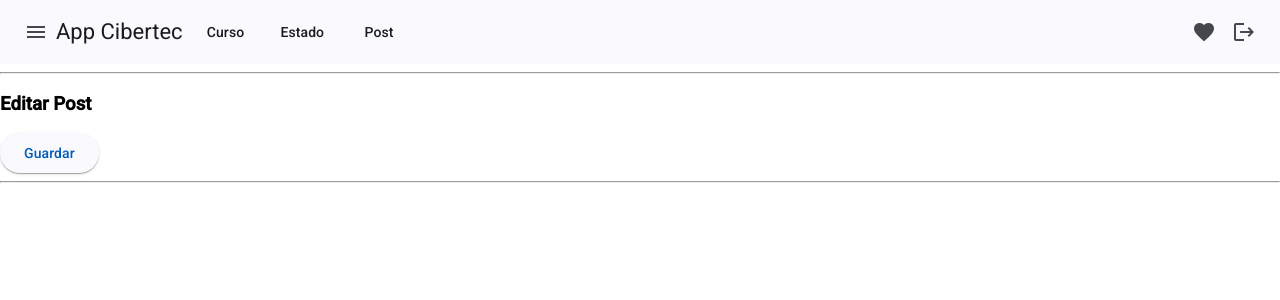
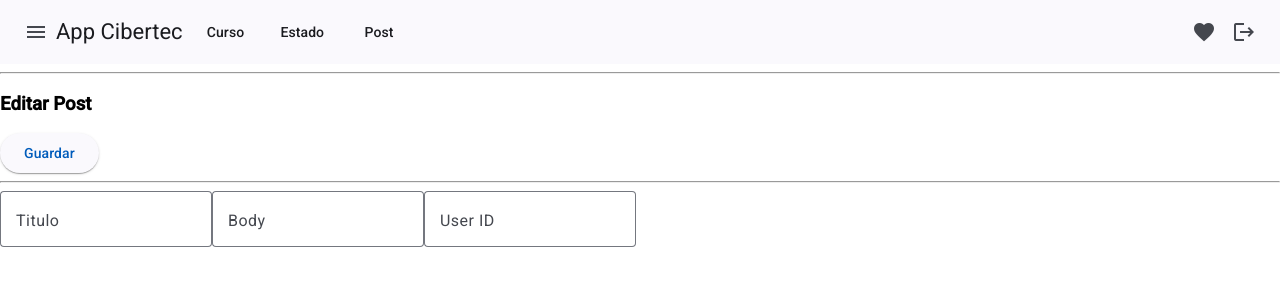
Before and after one commit to gustavoqooo/app-amaterial, an Angular app: page /dashboard/post/1 in a window 1280 px wide. Shown: the top 300 px of the page. Built offline with nearby package versions, Linux system fonts and the light colour scheme; no server answers; sample sign-in values are in the browser's storage.

Commit message:
registrar y actualizar API Rest

```diff
--- a/src/app/dashboard/posts/post-detalle/post-detalle.component.html
+++ b/src/app/dashboard/posts/post-detalle/post-detalle.component.html
@@ -3,7 +3,28 @@
         <h3>{{formTitulo}}</h3>
     </div>
     <div class="right">
-        <button mat-raised-button color="primary">Guardar</button>
+        <button mat-raised-button color="primary"
+         (click)="guardarPost()">Guardar</button>
     </div>
 </div>
 <hr />
+<div class="form-container">
+    <form class="form" [formGroup]="postForm">
+
+        <mat-form-field appearance="outline">
+            <mat-label>Titulo</mat-label>
+            <input matInput name="title" formControlName="title" />
+        </mat-form-field>
+
+        <mat-form-field appearance="outline">
+            <mat-label>Body</mat-label>
+            <input matInput name="body" formControlName="body" />
+        </mat-form-field>
+
+        <mat-form-field appearance="outline">
+            <mat-label>User ID</mat-label>
+            <input matInput name="userId" formControlName="userId" />
+        </mat-form-field>
+
+    </form>
+</div>
--- a/src/app/dashboard/posts/post-detalle/post-detalle.component.ts
+++ b/src/app/dashboard/posts/post-detalle/post-detalle.component.ts
@@ -3,6 +3,7 @@ import { FormControl, FormGroup, FormsModule, ReactiveFormsModule } from '@angul
 import { ActivatedRoute } from '@angular/router';
 import { PostService } from '../post.service';
 import { MaterialModule } from '../../../angular-material/material/material.module';
+import { Post } from '../post';
 
 enum FormType{
   Crear = 0,
@@ -52,4 +53,30 @@ export class PostDetalleComponent {
         this.postForm.setValue({title, body, userId})
       })
   }
+  guardarPost():void{
+    if(this.formType === FormType.Crear){
+      this.registrarPost(this.postForm.value)
+    }else{
+      const postValue = {...this.postForm.value, id: this.postId }
+      this.actualizarPost(postValue)
+    }
+  }
+  registrarPost(post: Post){
+    this.postService.createPost(post)
+    .subscribe(
+      (data) => {
+        console.log(data);
+      }
+    )
+  }
+  actualizarPost(post: Post){
+    this.postService.updatePost(post)
+    .subscribe(
+      (data) => {
+        console.log(data);
+      }
+    )
+  }
+
+
 }
```
